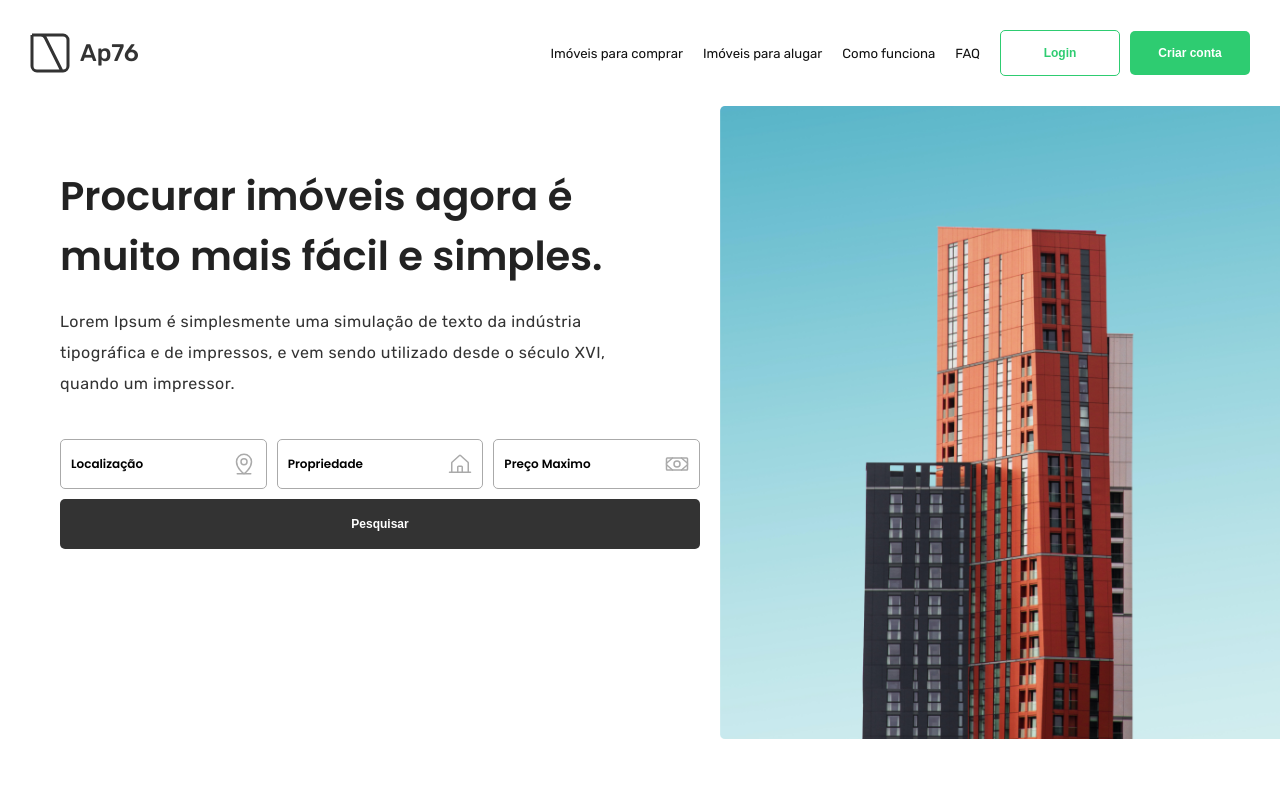
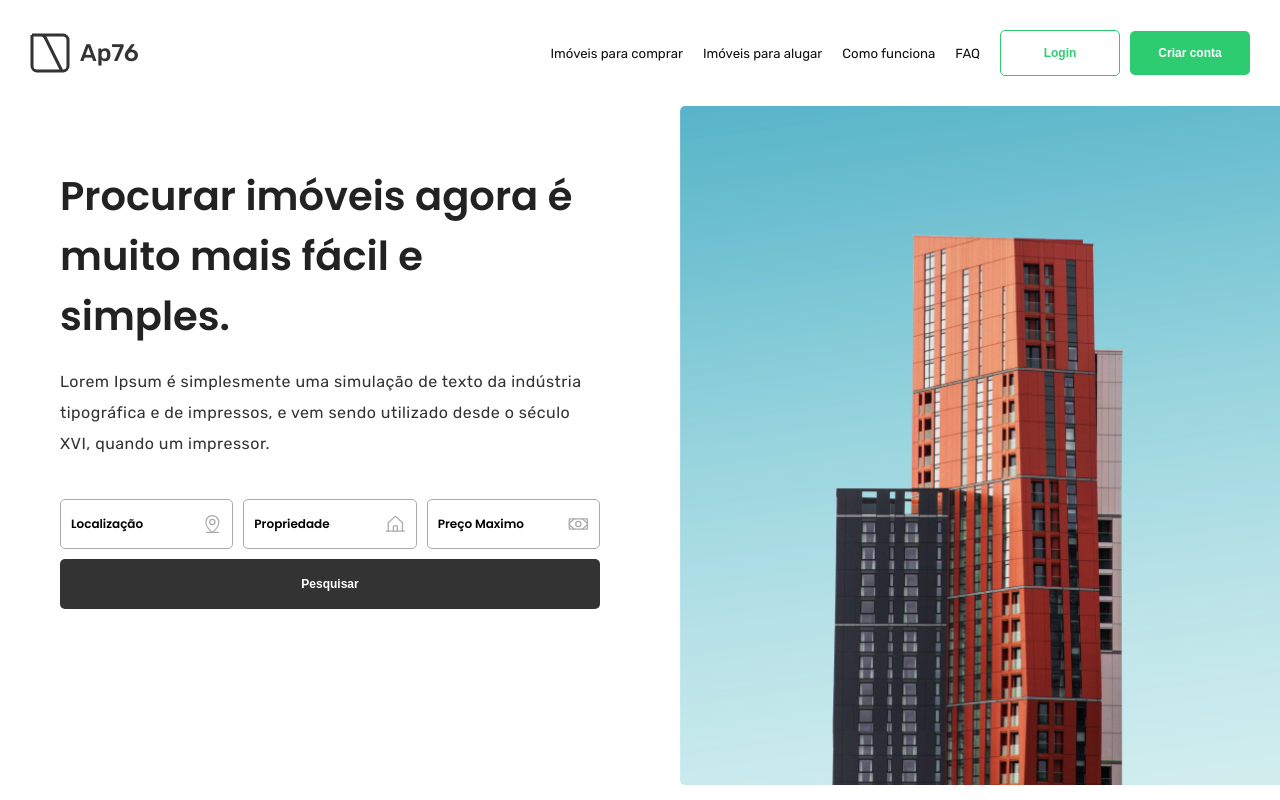
Before and after one commit to Douglaskav/Ap76-Web, a React (Create React App) app: page / in a window 1280 px wide. Shown: the top 800 px of the page. Built offline with nearby package versions, Linux system fonts and the light colour scheme.

Commit message:
add 1920x1080 support

```diff
--- a/src/components/HomePage/HowItWorksSection/styles.ts
+++ b/src/components/HomePage/HowItWorksSection/styles.ts
@@ -20,7 +20,7 @@ export const SectionContainer = styled.ul`
 `;
 
 export const SectionItem = styled.li`
-	width: 300px;
+	width: 30%;
 	height: 300px;
 	border: 1px solid #ccc;
 	border-radius: 10px;
--- a/src/components/HomePage/MainSection/index.tsx
+++ b/src/components/HomePage/MainSection/index.tsx
@@ -3,6 +3,7 @@ import {
 	InfoContainer,
 	MainTitle,
 	MainSubtitle,
+	FormContainer,
 	InputFieldContainer,
 	FieldGroup,
 	InputText,
@@ -28,6 +29,7 @@ export const MainSection = () => {
 					quando um impressor.
 				</MainSubtitle>
 
+				<FormContainer>
 					<InputFieldContainer>
 						<FieldGroup>
 							<InputText placeholder="Localização" />
@@ -45,6 +47,7 @@ export const MainSection = () => {
 						</FieldGroup>
 					</InputFieldContainer>
 					<InputButton>Pesquisar</InputButton>
+				</FormContainer>
 			</InfoContainer>
 
 			<ImageContainer>
--- a/src/components/HomePage/MainSection/styles.ts
+++ b/src/components/HomePage/MainSection/styles.ts
@@ -1,7 +1,6 @@
 import styled from "styled-components";
 
 export const MainSectionContainer = styled.div`
-	flex: 1;
 	width: 100%;
 	display: flex;
 	margin-top: 30px;
@@ -15,7 +14,6 @@ export const MainSectionContainer = styled.div`
 export const InfoContainer = styled.div`
 	flex: 1;
 	margin: 30px;
-	min-width: 50%;
 
 	@media only screen and (min-width: 768px) {
 		margin: 60px 20px 50px 60px;
@@ -25,19 +23,34 @@ export const InfoContainer = styled.div`
 export const MainTitle = styled.h1`
 	font-family: "Poppins", sans-serif;
 	font-weight: 600;
-	max-width: 640px;
+	max-width: 90%;
 	font-size: 2.5em;
 	line-height: 60px;
 	color: #222;
+
+	@media only screen and (min-width: 1600px) {
+		font-size: 3.5em;
+		line-height: 84px;
+	}
 `;
 
 export const MainSubtitle = styled.p`
 	color: #333333;
-	max-width: 600px;
+	max-width: 90%;
 	font-size: 1em;
 	margin-top: 20px;
 	line-height: 31px;
 	letter-spacing: 0.03em;
+
+	@media only screen and (min-width: 1600px) {
+		font-size: 1.3em;
+		line-height: 31.2px;
+		letter-spacing: 0.03em;
+	}
+`;
+
+export const FormContainer = styled.div`
+	width: 90%;
 `;
 
 export const InputFieldContainer = styled.form`
@@ -54,10 +67,10 @@ export const InputFieldContainer = styled.form`
 `;
 
 export const FieldGroup = styled.div`
+	width: 100%;
 	display: flex;
 	align-items: center;
 	justify-content: space-between;
-	width: 100%;
 	min-height: 50px;
 	padding-left: 10px;
 	padding-right: 10px;
@@ -76,6 +89,7 @@ export const FieldGroup = styled.div`
 `;
 
 export const InputText = styled.input`
+	width: 100%;
 	height: 100%;
 	border-radius: 5px;
 	border: none;
@@ -118,6 +132,7 @@ export const InputButton = styled.button`
 `;
 
 export const ImageContainer = styled.div`
+	flex: 1;
 	right: 0;
 `;
 
```
Lines whose indentation alone changed are shown as unchanged.
